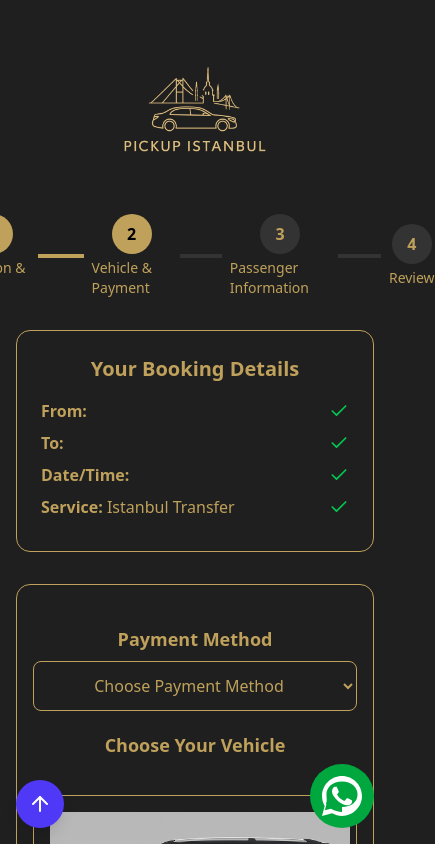
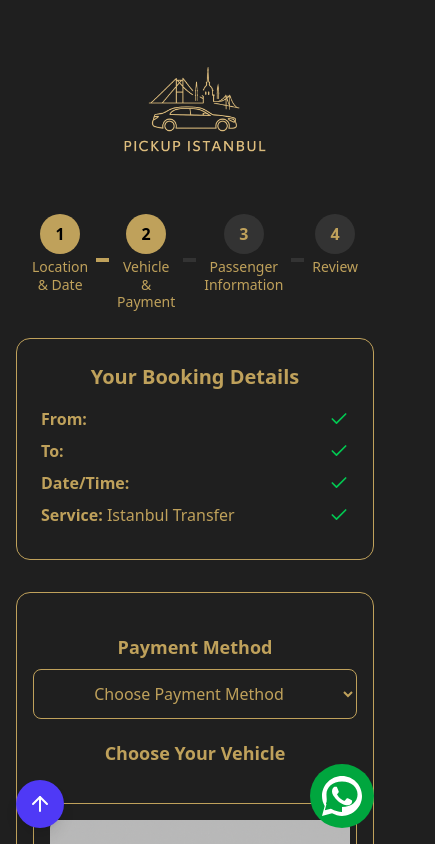
Before and after one commit to 0xSyntellect/v0-lp, a Next.js app: page /booking in a window 390 px wide. Shown: the top 844 px of the page, 435 px wide, since content can reach past the window. Built offline with nearby package versions, Linux system fonts and the light colour scheme.

Commit message:
mobile view fixes

```diff
--- a/app/booking/page.tsx
+++ b/app/booking/page.tsx
@@ -215,7 +215,7 @@ function BookingContent() {
         </div>
 
         {/* Progress Bar */}
-        <div className="flex items-center justify-center mb-8">
+<div className="flex items-center w-full px-4 mb-8">
   {steps.map(({ step, title }, index) => {
     const circleClass = `rounded-full w-10 h-10 flex items-center justify-center font-bold ${
       currentStep >= step
@@ -225,7 +225,6 @@ function BookingContent() {
 
     let circleContent;
     if (step === 1) {
-              // Link to "/" if they want to go back
       circleContent = (
         <Link href="/" className="cursor-pointer">
           <div className={circleClass}>{step}</div>
@@ -233,10 +232,7 @@ function BookingContent() {
       );
     } else if (step < currentStep) {
       circleContent = (
-                <div
-                  className="cursor-pointer"
-                  onClick={() => setCurrentStep(step)}
-                >
+        <div className="cursor-pointer" onClick={() => setCurrentStep(step)}>
           <div className={circleClass}>{step}</div>
         </div>
       );
@@ -245,24 +241,28 @@ function BookingContent() {
     }
 
     return (
-              <div key={step} className="flex items-center">
-                <div className="flex flex-col items-center">
+      <>
+        <div className="flex-1 flex flex-col items-center">
           {circleContent}
-                  <span className="text-sm mt-1 text-[#BFA15B]">{title}</span>
+          <span className="text-sm leading-tight mt-1 text-[#BFA15B] h-12 text-center">
+            {title}
+          </span>
         </div>
         {index < steps.length - 1 && (
           <div
-                    className={`h-1 w-16 mx-2 ${
-                      currentStep >= step + 1
-                        ? "bg-[#BFA15B]"
-                        : "bg-[#333333]"
+            className={`h-1 flex-1 mx-2 ${
+              currentStep >= step + 1 ? "bg-[#BFA15B]" : "bg-[#333333]"
             }`}
           />
         )}
-              </div>
+      </>
     );
   })}
 </div>
+
+
+
+
 
         {/* Booking Details Card */}
         <motion.div
@@ -277,29 +277,29 @@ function BookingContent() {
   <div className="mb-2 text-[#BFA15B] space-y-2">
     <div className="flex justify-between items-center">
       <span><strong>From:</strong> {fromLocation}</span>
-      <Check className="w-5 h-5 text-green-500" />
+      <Check className="shrink-0 w-5 h-5 text-green-500" />
     </div>
     {serviceType === 'transfer' ? (
       <div className="flex justify-between items-center">
         <span><strong>To:</strong> {toLocation}</span>
-        <Check className="w-5 h-5 text-green-500" />
+        <Check className="shrink-0 w-5 h-5 text-green-500" />
       </div>
     ) : (
       <div className="flex justify-between items-center">
         <span><strong>Hours:</strong> {passengersCount}</span>
-        <Check className="w-5 h-5 text-green-500" />
+        <Check className="shrink-0 w-5 h-5 text-green-500" />
       </div>
     )}
     <div className="flex justify-between items-center">
       <span><strong>Date/Time:</strong> {dateTime}</span>
-      <Check className="w-5 h-5 text-green-500" />
+      <Check className="shrink-0 w-5 h-5 text-green-500" />
     </div>
     <div className="flex justify-between items-center">
       <span>
         <strong>Service:</strong>{' '}
         {serviceType === 'transfer' ? 'Istanbul Transfer' : 'Hourly Rental'}
       </span>
-      <Check className="w-5 h-5 text-green-500" />
+      <Check className="shrink-0 w-5 h-5 text-green-500" />
     </div>
     {selectedVehicle && (
       <div className="flex justify-between items-center">
@@ -307,7 +307,7 @@ function BookingContent() {
           <strong>Vehicle:</strong> {selectedVehicle.name} — $
           {selectedVehicle.price}
         </span>
-        <Check className="w-5 h-5 text-green-500" />
+        <Check className="shrink-0 w-5 h-5 text-green-500" />
       </div>
     )}
   </div>
```
Lines whose indentation alone changed are shown as unchanged.
